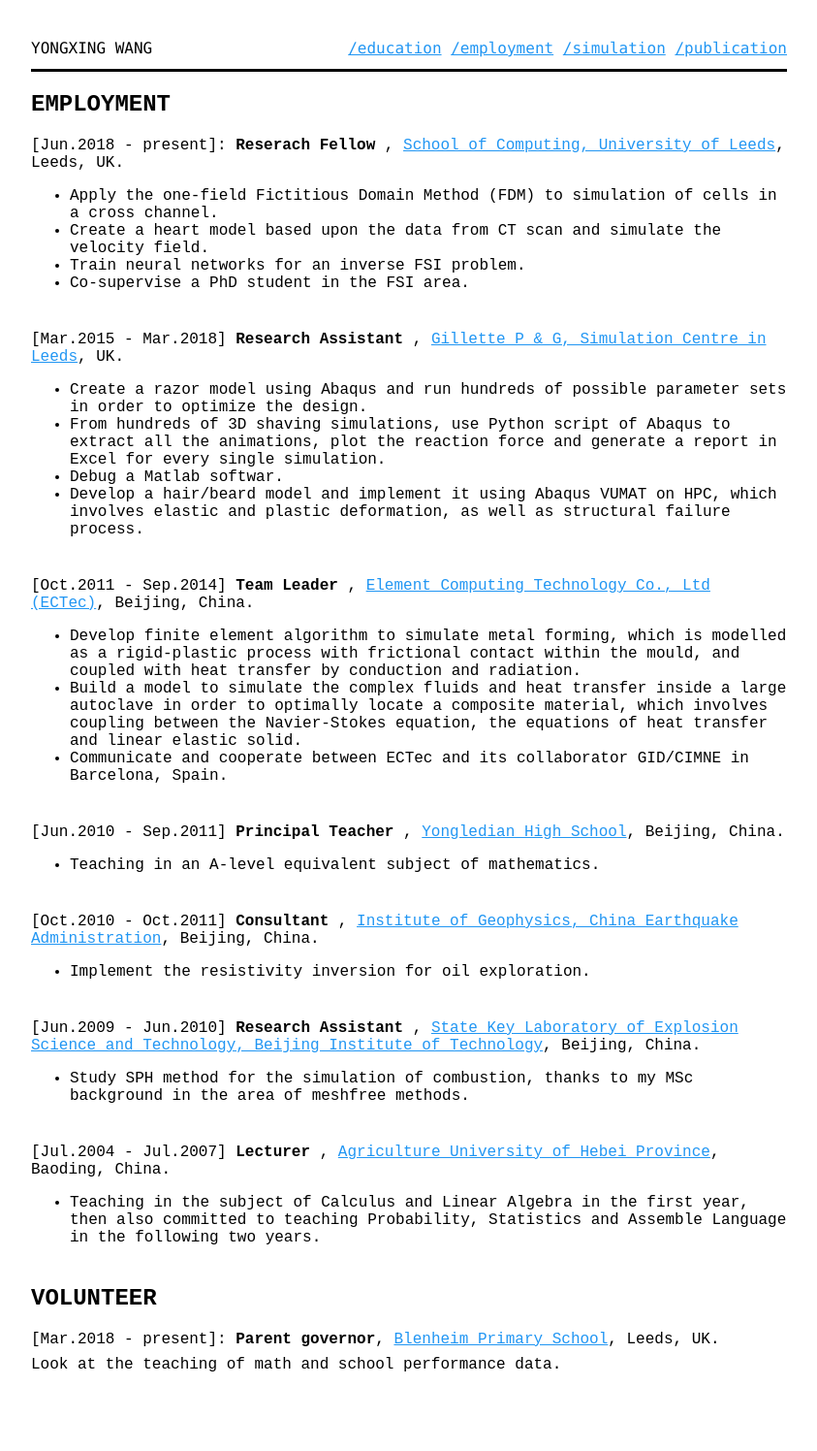
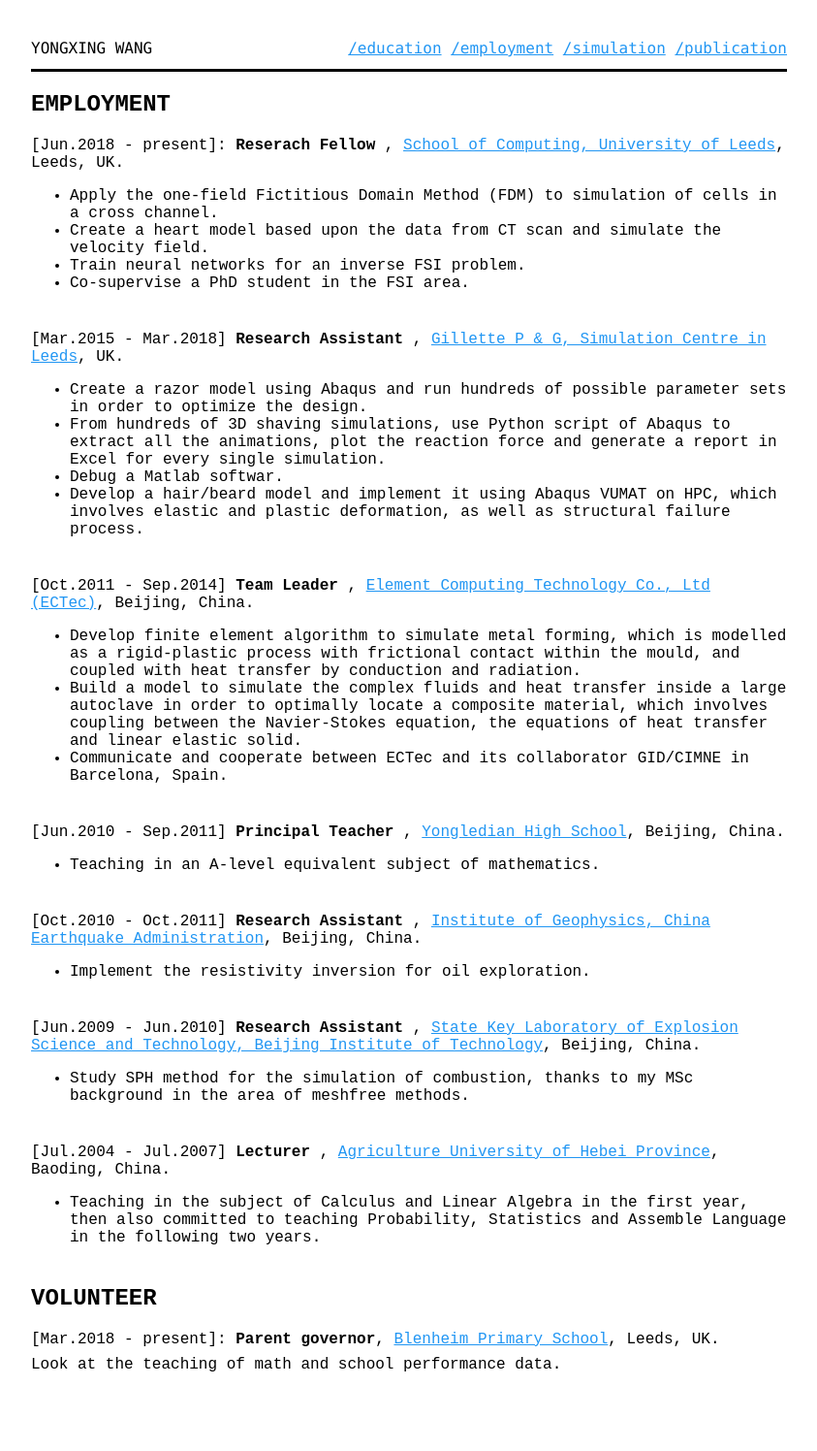
Before and after one commit to yongxingwang/yongxingwang.github.io, a Jekyll site: the page built from work.html, in a window 1280 px wide. Shown: the whole page at 97% size, without its empty margins (218-1061 px from the left). Built offline with Jekyll 4.4.1, drawn with Linux system fonts in a browser that asks for light colours.

Commit message:
Update work.html

```diff
--- a/work.html
+++ b/work.html
@@ -108,7 +108,7 @@ title: work
     </section>
 
     <section id="archetipum">
-        <header>[Oct.2010 - Oct.2011] <strong> Consultant </strong>, <a href="http://www.cea-igp.ac.cn/en/" target="_blank">Institute of Geophysics, China Earthquake Administration</a>, Beijing, China. </header>
+        <header>[Oct.2010 - Oct.2011] <strong> Research Assistant </strong>, <a href="http://www.cea-igp.ac.cn/en/" target="_blank">Institute of Geophysics, China Earthquake Administration</a>, Beijing, China. </header>
         <ul>
             <li> Implement the resistivity inversion for oil exploration. </li>
         </ul>
```
